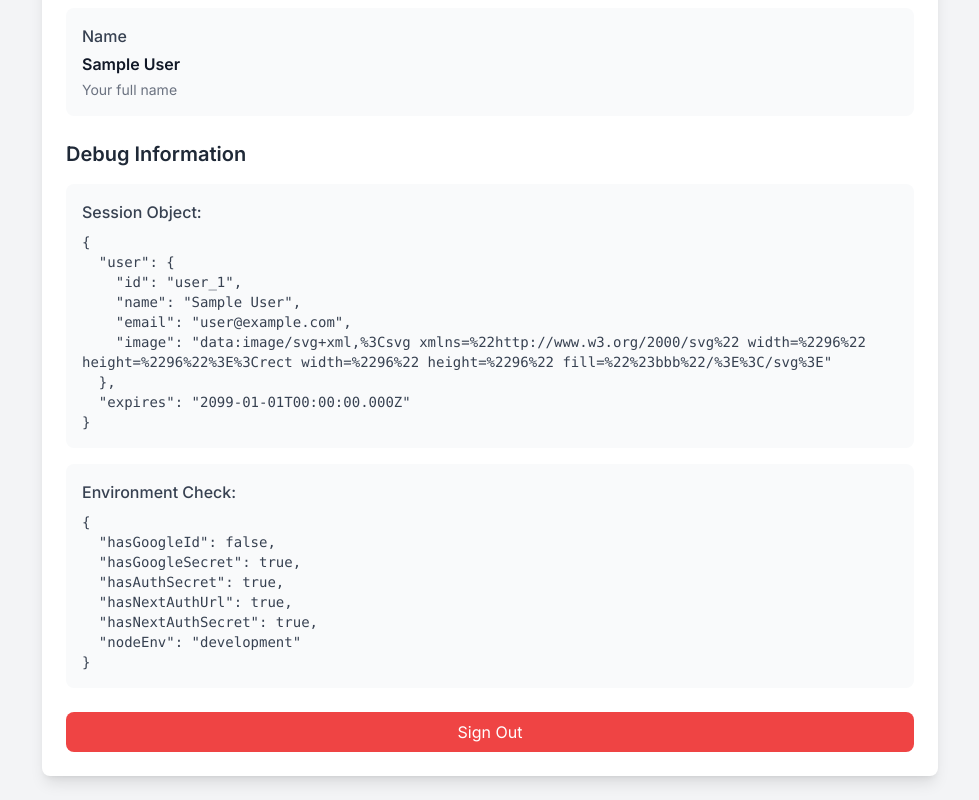
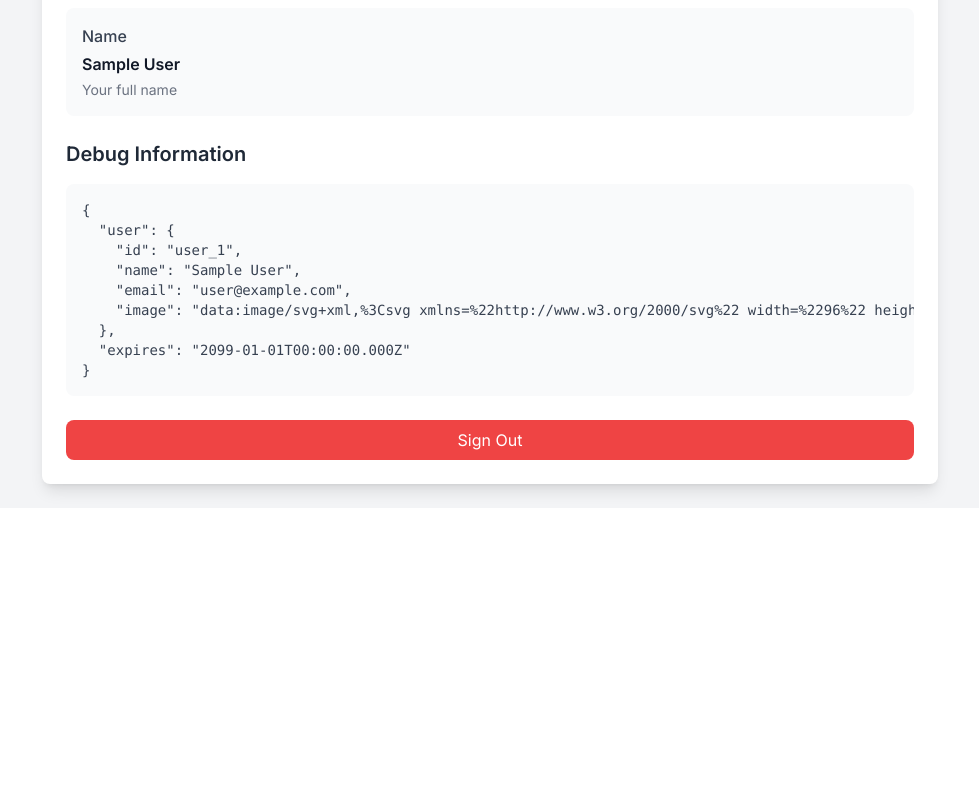
Before and after one commit to iziuqo/oidc-auth-system, a Next.js app: page /dashboard in a window 1280 px wide. Shown: the part 460-1260 px from the top of the page, without its empty margins (150-1129 px from the left). After the commit the page ends 968 px from the top, so only its background shows below. Built offline with nearby package versions, Linux system fonts and the light colour scheme; no server answers; sample sign-in values are in the browser's storage.

Commit message:
Update page.tsx

```diff
--- a/app/dashboard/page.tsx
+++ b/app/dashboard/page.tsx
@@ -1,7 +1,8 @@
 // app/dashboard/page.tsx
-import { auth, signOut } from "../auth"
+import { auth } from "../auth"
 import { redirect } from "next/navigation"
 import Image from "next/image"
+import Link from "next/link"
 
 export default async function Dashboard() {
   const session = await auth()
@@ -58,37 +59,21 @@ export default async function Dashboard() {
             {/* Technical Details Section */}
             <div className="mt-6">
               <h2 className="text-xl font-semibold mb-4 text-gray-800">Debug Information</h2>
-              <div className="space-y-4">
-                <div className="bg-gray-50 rounded-lg p-4 overflow-x-auto">
-                  <h3 className="font-medium text-gray-700 mb-2">Session Object:</h3>
-                  <pre className="text-sm text-gray-700 whitespace-pre-wrap break-words">
-                    {JSON.stringify(session, null, 2)}
-                  </pre>
-                </div>
-
-                <div className="bg-gray-50 rounded-lg p-4 overflow-x-auto">
-                  <h3 className="font-medium text-gray-700 mb-2">Environment Check:</h3>
-                  <pre className="text-sm text-gray-700">
-                    {JSON.stringify({
-                      hasGoogleId: !!process.env.GOOGLE_CLIENT_ID,
-                      hasGoogleSecret: !!process.env.GOOGLE_CLIENT_SECRET,
-                      hasAuthSecret: !!process.env.AUTH_SECRET,
-                      hasNextAuthUrl: !!process.env.NEXTAUTH_URL,
-                      hasNextAuthSecret: !!process.env.NEXTAUTH_SECRET,
-                      nodeEnv: process.env.NODE_ENV
-                    }, null, 2)}
-                  </pre>
-                </div>
+              <div className="bg-gray-50 rounded-lg p-4 overflow-x-auto">
+                <pre className="text-sm text-gray-700">
+                  {JSON.stringify(session, null, 2)}
+                </pre>
               </div>
             </div>
 
-            {/* Sign Out Button */}
+            {/* Sign Out Link */}
             <div className="mt-6">
-              <form action={async () => { 'use server'; await signOut() }}>
-                <button className="w-full bg-red-500 text-white px-4 py-2 rounded-lg hover:bg-red-600 transition duration-200">
-                  Sign Out
-                </button>
-              </form>
+              <Link
+                href="/auth/signout"
+                className="block w-full bg-red-500 text-white text-center px-4 py-2 rounded-lg hover:bg-red-600 transition duration-200"
+              >
+                Sign Out
+              </Link>
             </div>
           </div>
         </div>
```
